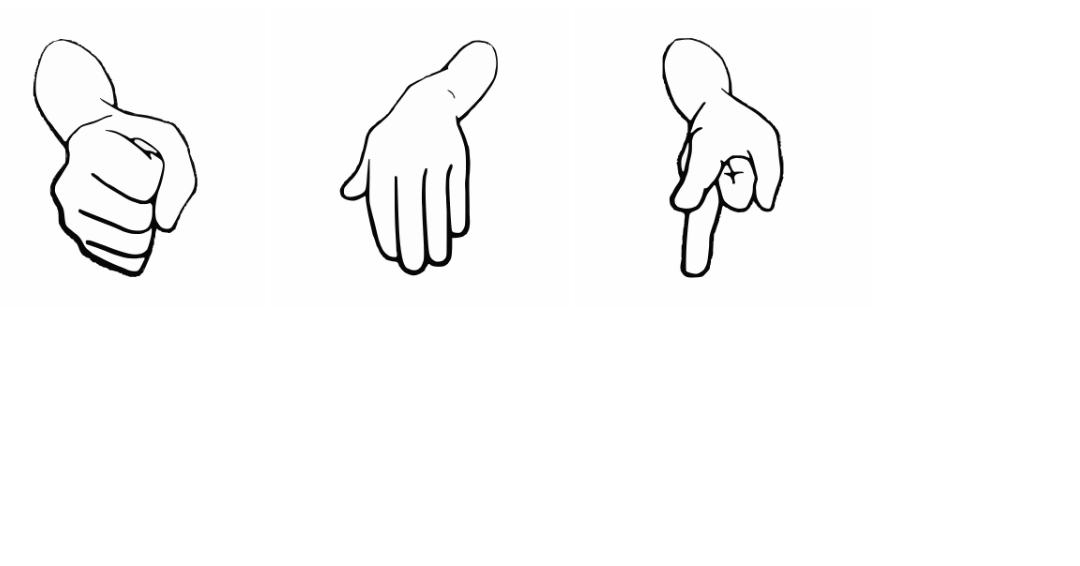
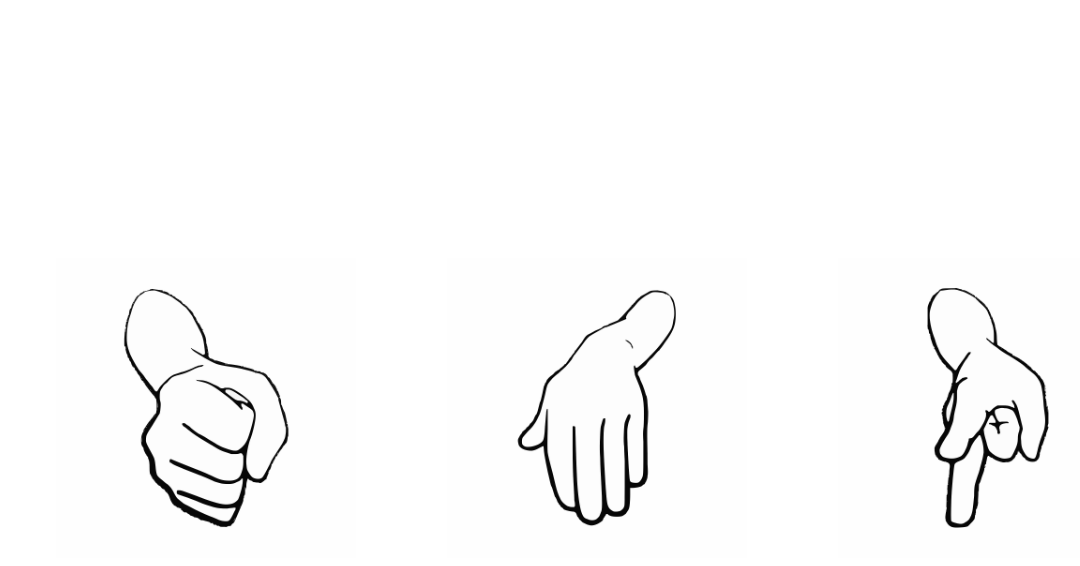
Before and after one commit to eris6/rock-paper-scissors, a plain HTML site: page index.html in a window 1280 px wide. Shown: the whole page, without its empty margins (43-1123 px from the left). Drawn offline with Linux system fonts and the light colour scheme.

Commit message:
Change button layout so they are centered
Buttons are now centered on page

```diff
--- a/styles.css
+++ b/styles.css
@@ -1,10 +1,10 @@
-/* .buttoncontainer{
+.playerbuttons{
     display: flex;
     justify-content: space-evenly;
     align-items: center;
     height: 100vh;
 
- } */
+ }
 
 /* #rock, #paper, #scissors{
     /* padding: 0;
```
